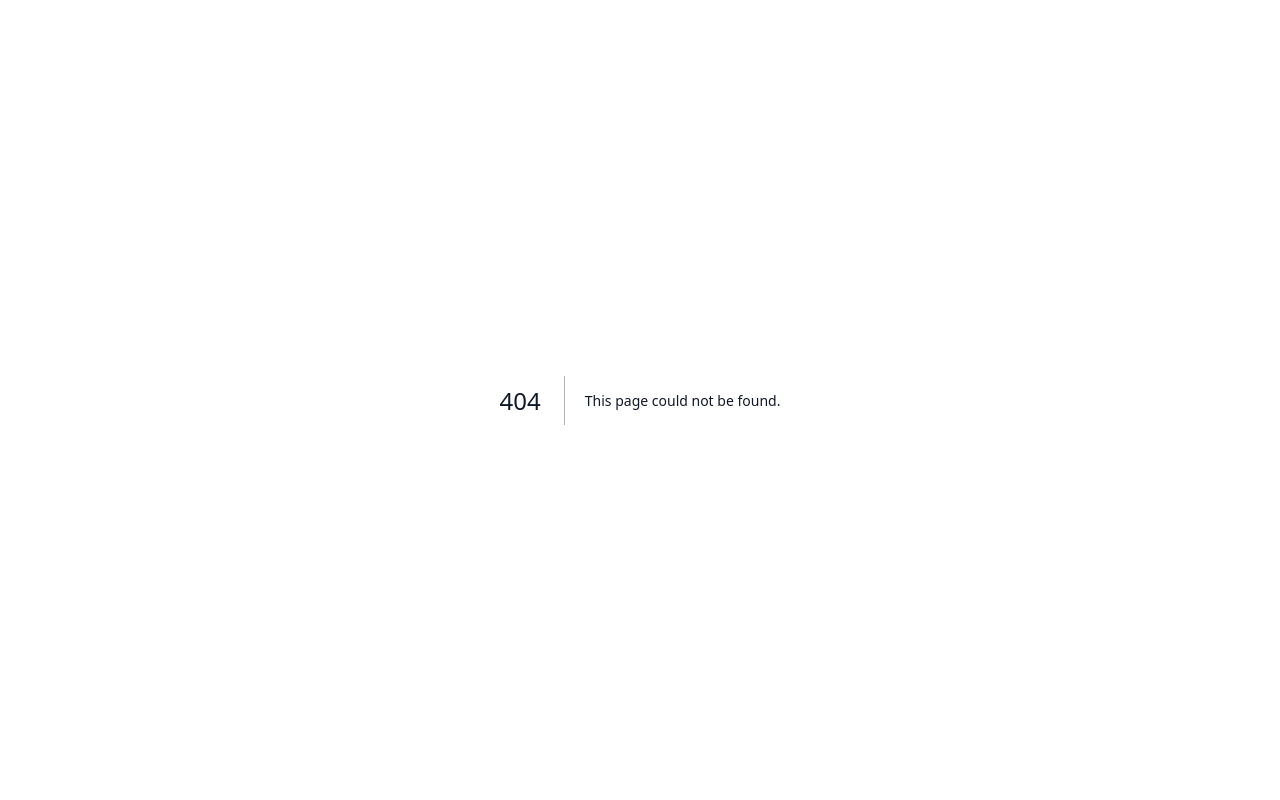
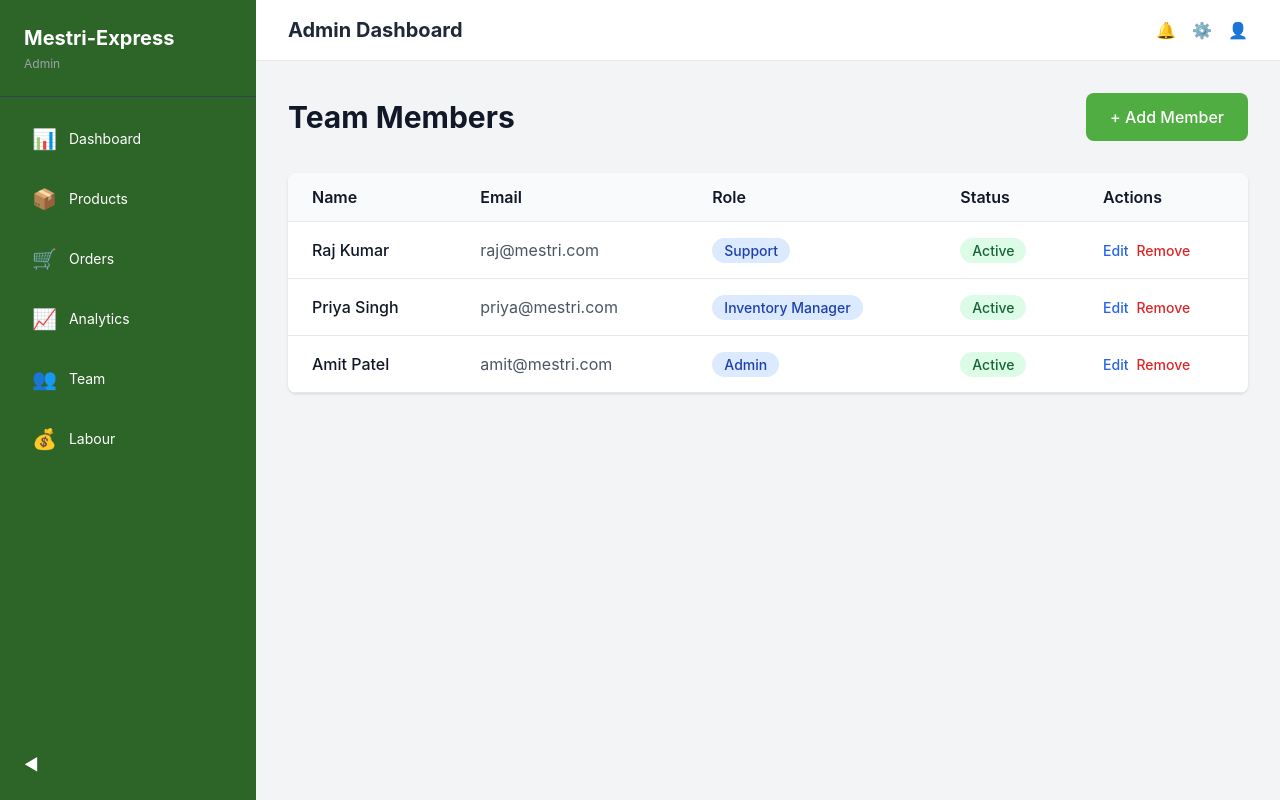
Before and after one commit to sankeerth15/mestri-express, a Next.js app: page /admin/team in a window 1280 px wide. Before the commit this address had no page. Built offline with nearby package versions, Linux system fonts and the light colour scheme.

Commit message:
Create page.js

```diff
--- /dev/null
+++ b/app/admin/team/page.js
@@ -0,0 +1,57 @@
+'use client'
+
+import { useState } from 'react'
+
+export default function TeamPage() {
+  const [teamMembers] = useState([
+    { id: 1, name: 'Raj Kumar', email: 'raj@mestri.com', role: 'Support', status: 'active' },
+    { id: 2, name: 'Priya Singh', email: 'priya@mestri.com', role: 'Inventory Manager', status: 'active' },
+    { id: 3, name: 'Amit Patel', email: 'amit@mestri.com', role: 'Admin', status: 'active' },
+  ])
+
+  return (
+    <div className="p-8">
+      <div className="flex justify-between items-center mb-8">
+        <h1 className="text-3xl font-bold">Team Members</h1>
+        <button className="btn-primary">+ Add Member</button>
+      </div>
+
+      {/* Team Table */}
+      <div className="bg-white rounded-lg shadow overflow-hidden">
+        <table className="w-full">
+          <thead className="bg-gray-50 border-b">
+            <tr>
+              <th className="px-6 py-3 text-left font-semibold">Name</th>
+              <th className="px-6 py-3 text-left font-semibold">Email</th>
+              <th className="px-6 py-3 text-left font-semibold">Role</th>
+              <th className="px-6 py-3 text-left font-semibold">Status</th>
+              <th className="px-6 py-3 text-left font-semibold">Actions</th>
+            </tr>
+          </thead>
+          <tbody>
+            {teamMembers.map((member) => (
+              <tr key={member.id} className="border-b hover:bg-gray-50">
+                <td className="px-6 py-4 font-medium">{member.name}</td>
+                <td className="px-6 py-4 text-gray-600">{member.email}</td>
+                <td className="px-6 py-4">
+                  <span className="bg-blue-100 text-blue-800 px-3 py-1 rounded-full text-sm font-medium">
+                    {member.role}
+                  </span>
+                </td>
+                <td className="px-6 py-4">
+                  <span className="bg-green-100 text-green-800 px-3 py-1 rounded-full text-sm font-medium">
+                    {member.status.charAt(0).toUpperCase() + member.status.slice(1)}
+                  </span>
+                </td>
+                <td className="px-6 py-4 space-x-2">
+                  <button className="text-blue-600 hover:text-blue-800 text-sm font-medium">Edit</button>
+                  <button className="text-red-600 hover:text-red-800 text-sm font-medium">Remove</button>
+                </td>
+              </tr>
+            ))}
+          </tbody>
+        </table>
+      </div>
+    </div>
+  )
+}
```
